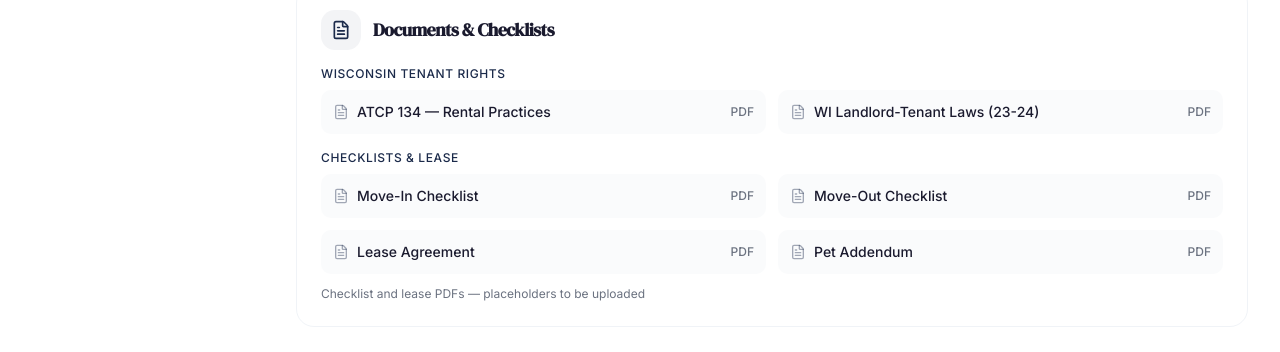
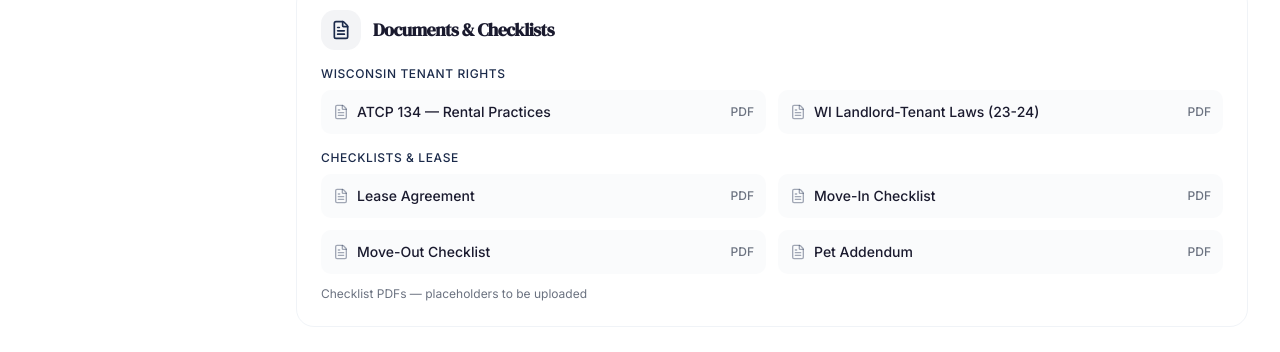
Before and after one commit to lucasmurphyrei-cpu/murphy-rental-website, a Next.js app: page /tenants/resources in a window 1280 px wide. Shown: the part 1435-1787 px from the top of the page. Built offline with nearby package versions, Linux system fonts and the light colour scheme.

Commit message:
Add residential lease PDF and link download buttons
Real lease document now accessible from lease preview page and
tenant resources. ATCP 134 and WI landlord-tenant law PDFs
already included from prior commit.

Co-Authored-By: Claude Opus 4.6 (1M context) <noreply@anthropic.com>

```diff
--- a/src/app/lease/page.tsx
+++ b/src/app/lease/page.tsx
@@ -65,7 +65,9 @@ export default function LeasePage() {
               <p className="text-sm text-muted-text">Download or view the complete lease agreement (PDF)</p>
             </div>
             <a
-              href="#"
+              href="/documents/residential-lease.pdf"
+              target="_blank"
+              rel="noopener noreferrer"
               className="inline-flex h-10 items-center justify-center rounded-full bg-navy text-white font-medium text-sm px-6 hover:bg-navy-light transition-transform duration-200 hover:scale-[1.02] active:scale-[0.98] focus-visible:outline-2 focus-visible:outline-offset-2 focus-visible:outline-navy"
             >
               Download PDF
--- a/src/app/tenants/resources/page.tsx
+++ b/src/app/tenants/resources/page.tsx
@@ -115,7 +115,12 @@ export default function ResourcesPage() {
           </div>
           <p className="text-xs font-medium text-navy uppercase tracking-wider mb-2">Checklists & Lease</p>
           <div className="grid grid-cols-1 sm:grid-cols-2 gap-3">
-            {["Move-In Checklist", "Move-Out Checklist", "Lease Agreement", "Pet Addendum"].map((doc) => (
+            <a href="/documents/residential-lease.pdf" target="_blank" rel="noopener noreferrer" className="flex items-center gap-2 rounded-lg bg-section/50 p-3 text-sm font-medium text-heading hover:bg-section transition-colors duration-200">
+              <FileText className="h-4 w-4 text-navy/40" />
+              Lease Agreement
+              <span className="text-xs text-muted-text ml-auto">PDF</span>
+            </a>
+            {["Move-In Checklist", "Move-Out Checklist", "Pet Addendum"].map((doc) => (
               <a key={doc} href="#" className="flex items-center gap-2 rounded-lg bg-section/50 p-3 text-sm font-medium text-heading hover:bg-section transition-colors duration-200">
                 <FileText className="h-4 w-4 text-navy/40" />
                 {doc}
@@ -123,7 +128,7 @@ export default function ResourcesPage() {
               </a>
             ))}
           </div>
-          <p className="text-xs text-muted-text mt-3">Checklist and lease PDFs — placeholders to be uploaded</p>
+          <p className="text-xs text-muted-text mt-3">Checklist PDFs — placeholders to be uploaded</p>
         </div>
       </div>
     </div>
```
Also changed, not shown: 1 other file (tests, documents, lock files or other folders).
